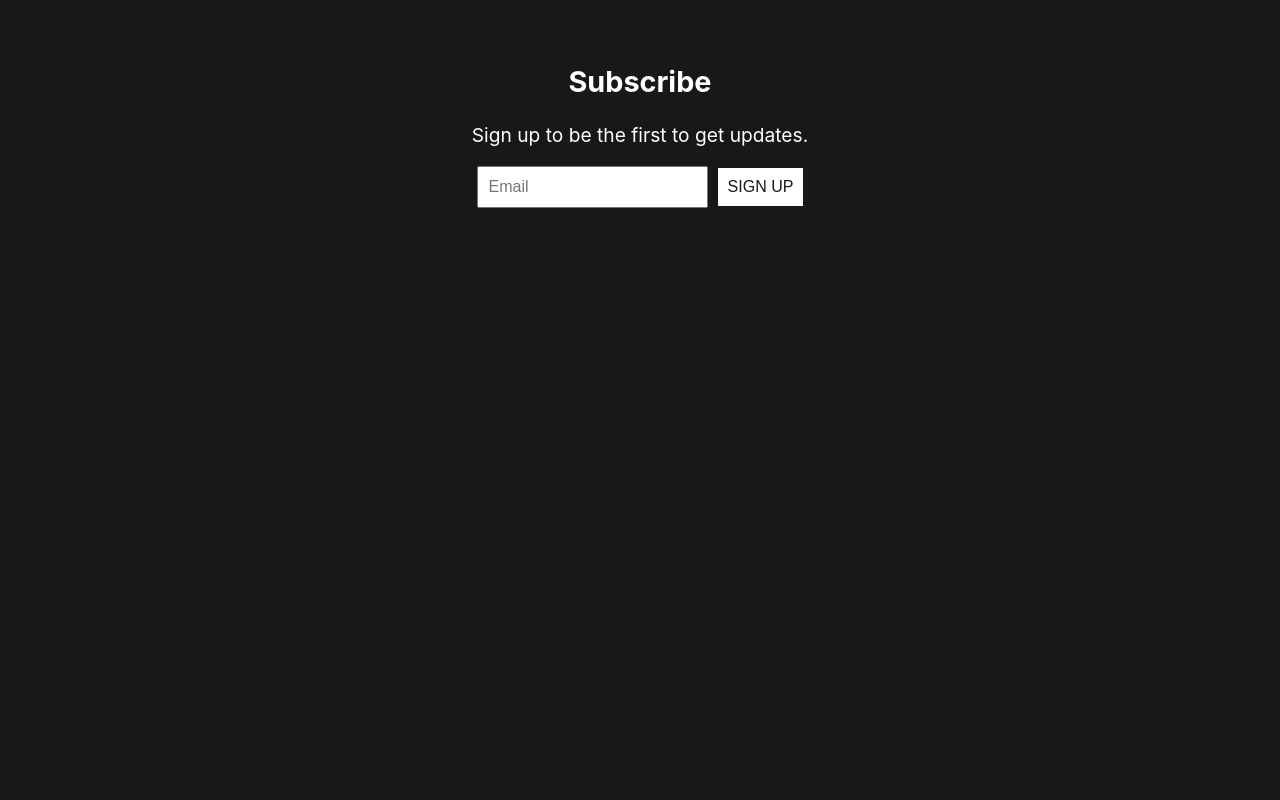
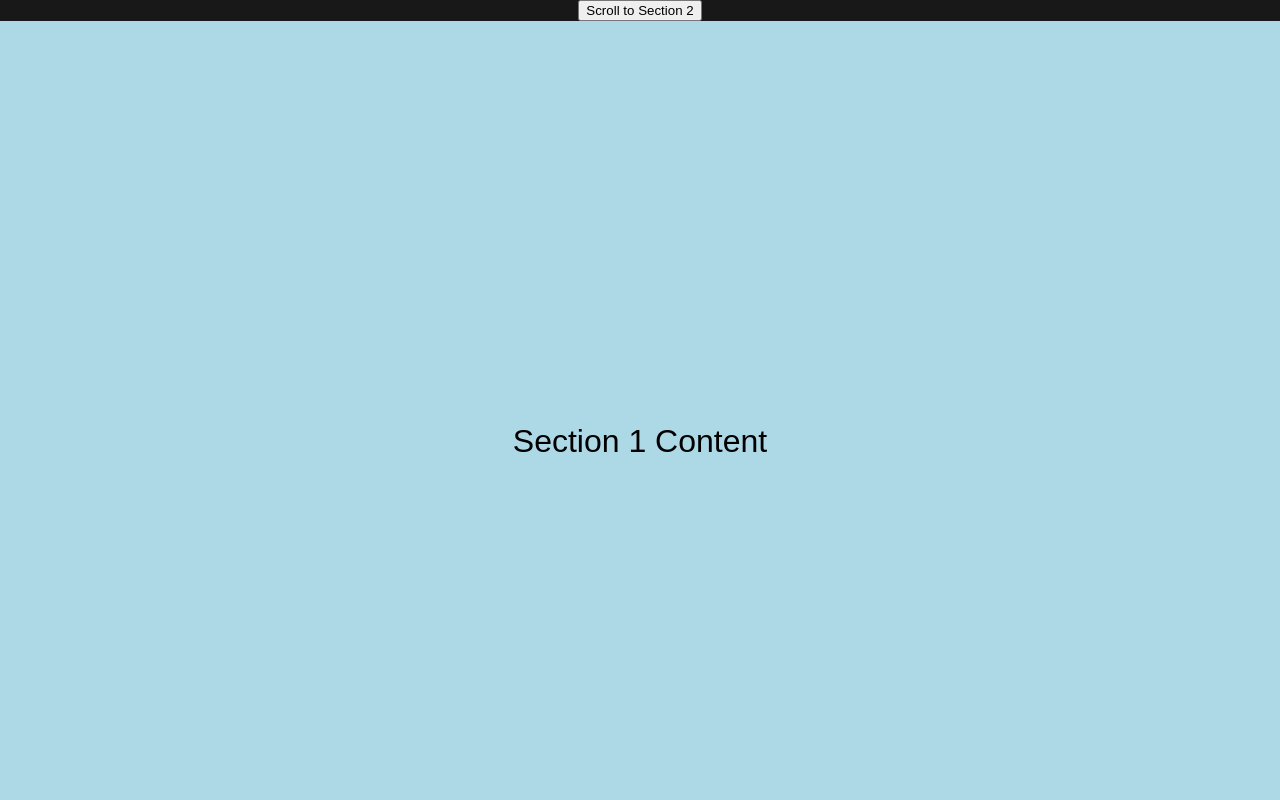
Before and after one commit to jininc3/motivdle, a React (Create React App) app: page /test in a window 1280 px wide. Shown: the top 800 px of the page. Built offline with nearby package versions, Linux system fonts and the light colour scheme.

Commit message:
before changes

```diff
--- a/src/App.js
+++ b/src/App.js
@@ -2,11 +2,10 @@ import React from 'react';
 import { BrowserRouter as Router, Route, Routes } from 'react-router-dom';
 import './App.css';
 import Home from './components/Home';
-import About from './components/About';
-import Contact from './components/Contact';
 import Quote from './components/Quote';
 import Image from './components/Image';
 import Video from './components/Video';
+import Test from './components/Test';
 
 function App() {
   return (
@@ -22,11 +21,10 @@ function App() {
         </div>
         <Routes>
           <Route path="/" element={<Home />} />
-          <Route path="/about" element={<About />} />
-          <Route path="/contact" element={<Contact />} />
           <Route path="/quote" element={<Quote />} />
           <Route path="/image" element={<Image />} />
           <Route path="/video" element={<Video />} />
+          <Route path="/test" element={<Test />} />
         </Routes>
         <div className="subscribe">
           <h2>Subscribe</h2>
--- a/src/components/About.css
+++ /dev/null
@@ -1,35 +0,0 @@
-
-  .overlay3 {
-    position: absolute;
-    top: 20%;
-    left: 50%;
-    transform: translate(-50%, -50%);
-    color: white;
-    text-align: center;
-
-  }
-
-  .overlay3 h1 {
-    font-size: 3rem;
-    margin: 0;
-    font-family: 'Montserrat', sans-serif; /* Apply Montserrat font for the title */
-    position: relative;
-    top: -100px;
-  }
-
-  .overlay3 p {
-    font-size: 2rem;
-    margin: 0;
-    font-family: 'Playfair Display', serif; /* Apply Playfair Display font */
-    position: relative;
-    top:-100px;
-  }
-
-  .background-about {
-    position: relative;
-    width: 100%;
-    height: 100vh;
-    background: url('../assets/backgroundImage.png') no-repeat center center/cover;
-    filter: brightness(50%);
-
-  }
--- a/src/components/About.js
+++ /dev/null
@@ -1,18 +0,0 @@
-import React from 'react';
-import './About.css';
-
-
-function About() {
-  return (
-    <div>
-      <div className="background-about"></div>
-        <div className="overlay3">
-
-        </div>
-
-        </div>
-
-  );
-}
-
-export default About;
--- a/src/components/Home.js
+++ b/src/components/Home.js
@@ -22,8 +22,9 @@ function Home() {
           <button className="quote-button" onClick={handleQuoteClick}>Motivational quote</button>
 
           </div>
+          <Link to="/test">hi</Link>
+    </div>
 
-    </div>
 
   );
 }
--- /dev/null
+++ b/src/components/Test.css
@@ -0,0 +1,21 @@
+/* styles.css */
+body {
+  font-family: Arial, sans-serif;
+  scroll-behavior: smooth;
+}
+
+.section {
+  height: 100vh;
+  display: flex;
+  align-items: center;
+  justify-content: center;
+  font-size: 2em;
+}
+
+#section1 {
+  background-color: lightblue;
+}
+
+#section2 {
+  background-color: lightgreen;
+}
--- /dev/null
+++ b/src/components/Test.js
@@ -0,0 +1,29 @@
+import React, { useState, useEffect, useRef } from 'react';
+import './Test.css';
+
+function Test() {
+  const [isSection2Visible, setIsSection2Visible] = useState(false);
+  const section2Ref = useRef(null);
+
+  useEffect(() => {
+    if (isSection2Visible) {
+      section2Ref.current.scrollIntoView({ behavior: 'smooth' });
+    }
+  }, [isSection2Visible]);
+
+  const handleScroll = () => {
+    setIsSection2Visible(true);
+  };
+
+  return (
+    <div>
+      <button id="scrollButton" onClick={handleScroll}>Scroll to Section 2</button>
+      <div id="section1" className="section">Section 1 Content</div>
+      {isSection2Visible && (
+        <div id="section2" className="section" ref={section2Ref}>Section 2 Content</div>
+      )}
+    </div>
+  );
+}
+
+export default Test;
```
